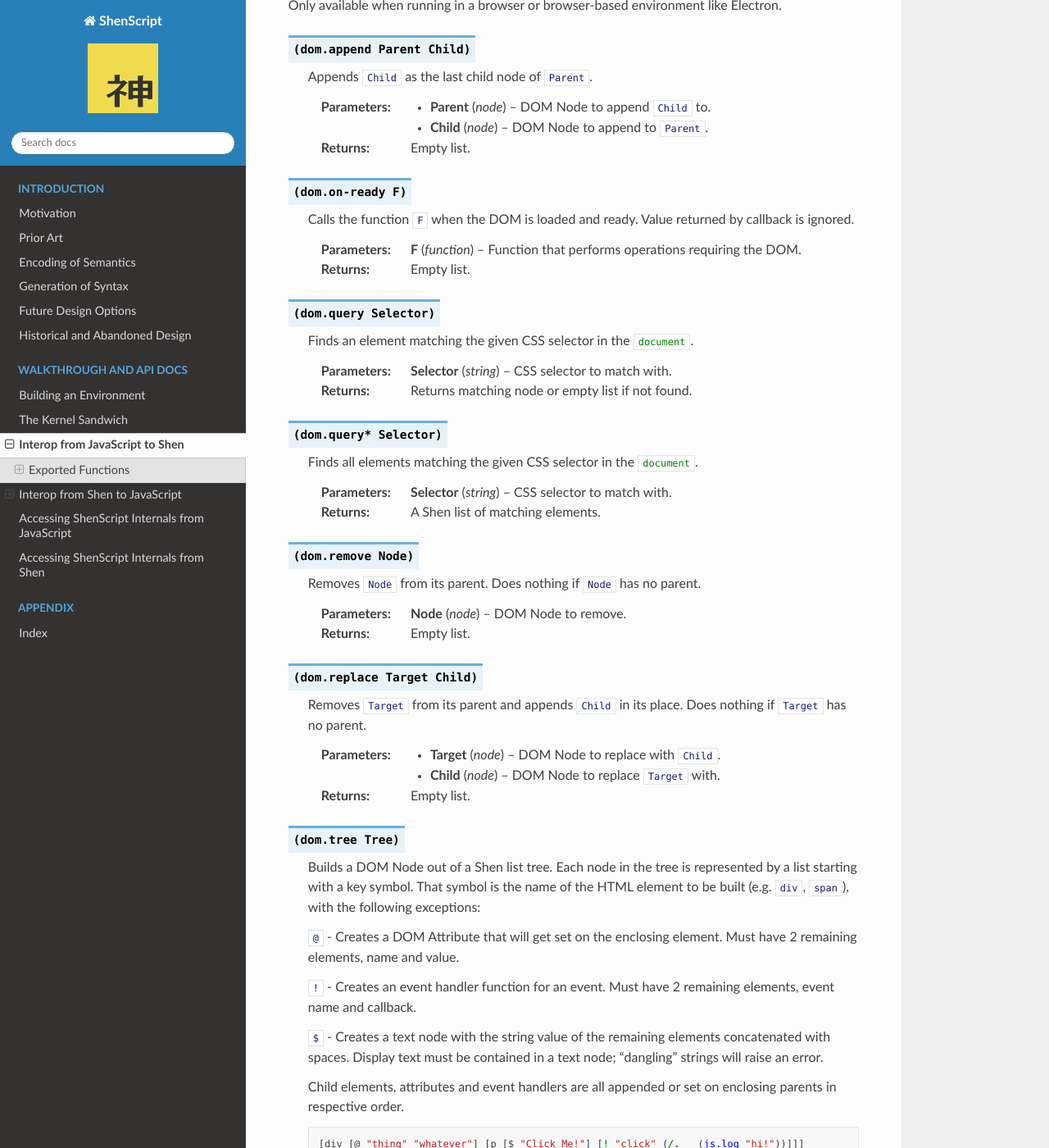
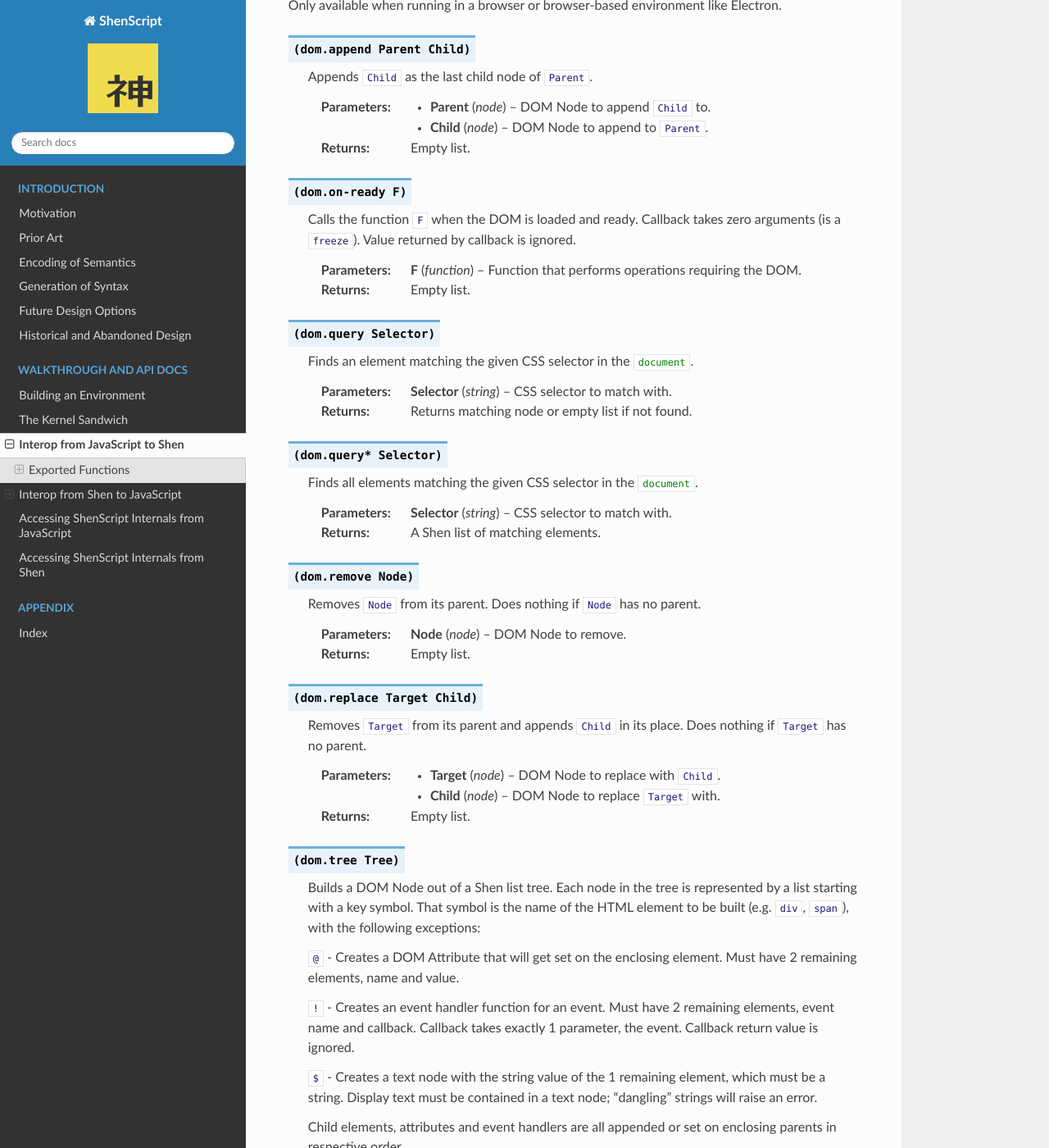
Before and after one commit to rkoeninger/ShenScript, a Sphinx documentation site: the page built from docs/interop.rst, in a window 1280 px wide and 1400 px high, scrolled down 23418 px. Shown: the whole window at 82% size. Built offline with Sphinx 7.4.7 and the Read the Docs theme 2.0.0, drawn with Linux system fonts in a browser that asks for light colours.

Commit message:
Clarified docs on dom.tree and made design is little more restricted

```diff
--- a/docs/interop.rst
+++ b/docs/interop.rst
@@ -1008,7 +1008,7 @@ Only available when running in a browser or browser-based environment like Elect
 
 .. function:: (dom.on-ready F)
 
-   Calls the function :shen:`F` when the DOM is loaded and ready. Value returned by callback is ignored.
+   Calls the function :shen:`F` when the DOM is loaded and ready. Callback takes zero arguments (is a :shen:`freeze`). Value returned by callback is ignored.
 
    :param function F: Function that performs operations requiring the DOM.
    :returns:          Empty list.
@@ -1048,9 +1048,9 @@ Only available when running in a browser or browser-based environment like Elect
 
    :shen:`@` - Creates a DOM Attribute that will get set on the enclosing element. Must have 2 remaining elements, name and value.
 
-   :shen:`!` - Creates an event handler function for an event. Must have 2 remaining elements, event name and callback.
+   :shen:`!` - Creates an event handler function for an event. Must have 2 remaining elements, event name and callback. Callback takes exactly 1 parameter, the event. Callback return value is ignored.
 
-   :shen:`$` - Creates a text node with the string value of the remaining elements concatenated with spaces. Display text must be contained in a text node; "dangling" strings will raise an error.
+   :shen:`$` - Creates a text node with the string value of the 1 remaining element, which must be a string. Display text must be contained in a text node; "dangling" strings will raise an error.
 
    Child elements, attributes and event handlers are all appended or set on enclosing parents in respective order.
 
```
Also changed, not shown: 1 other file.
